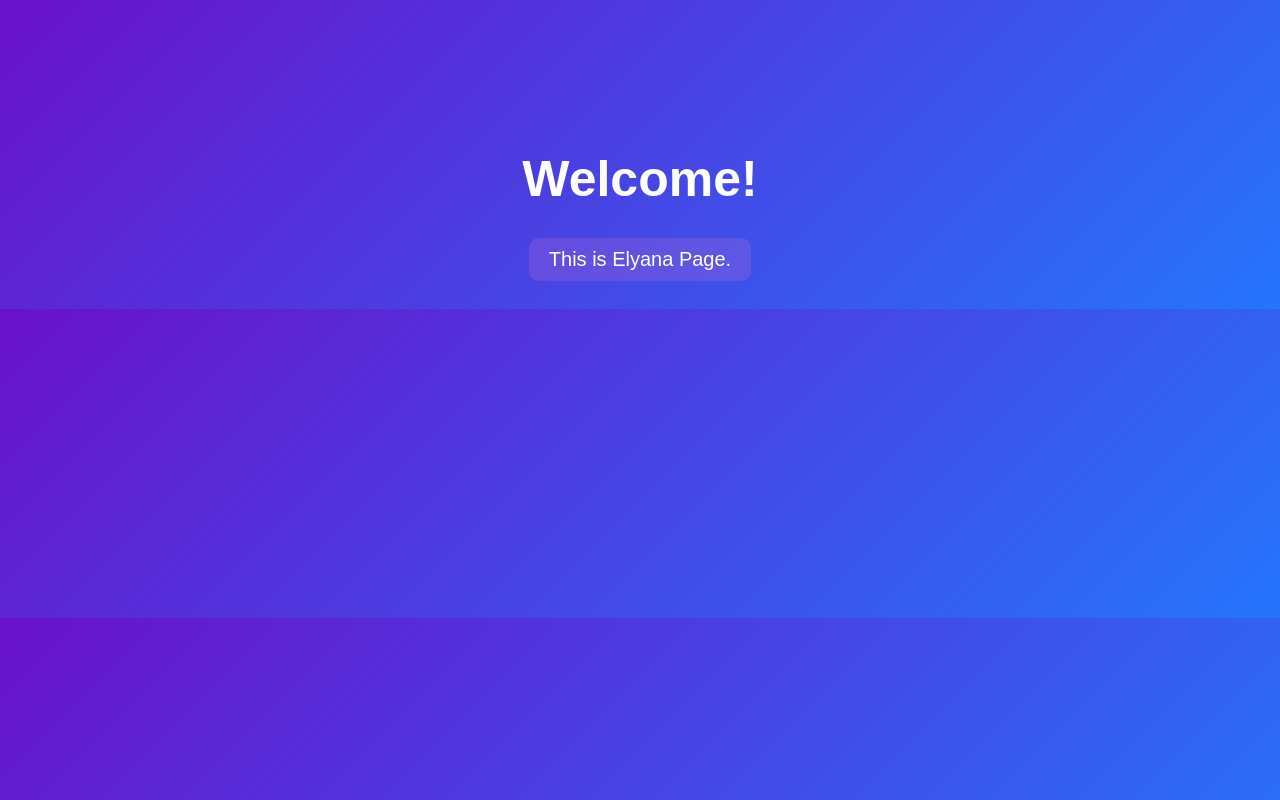
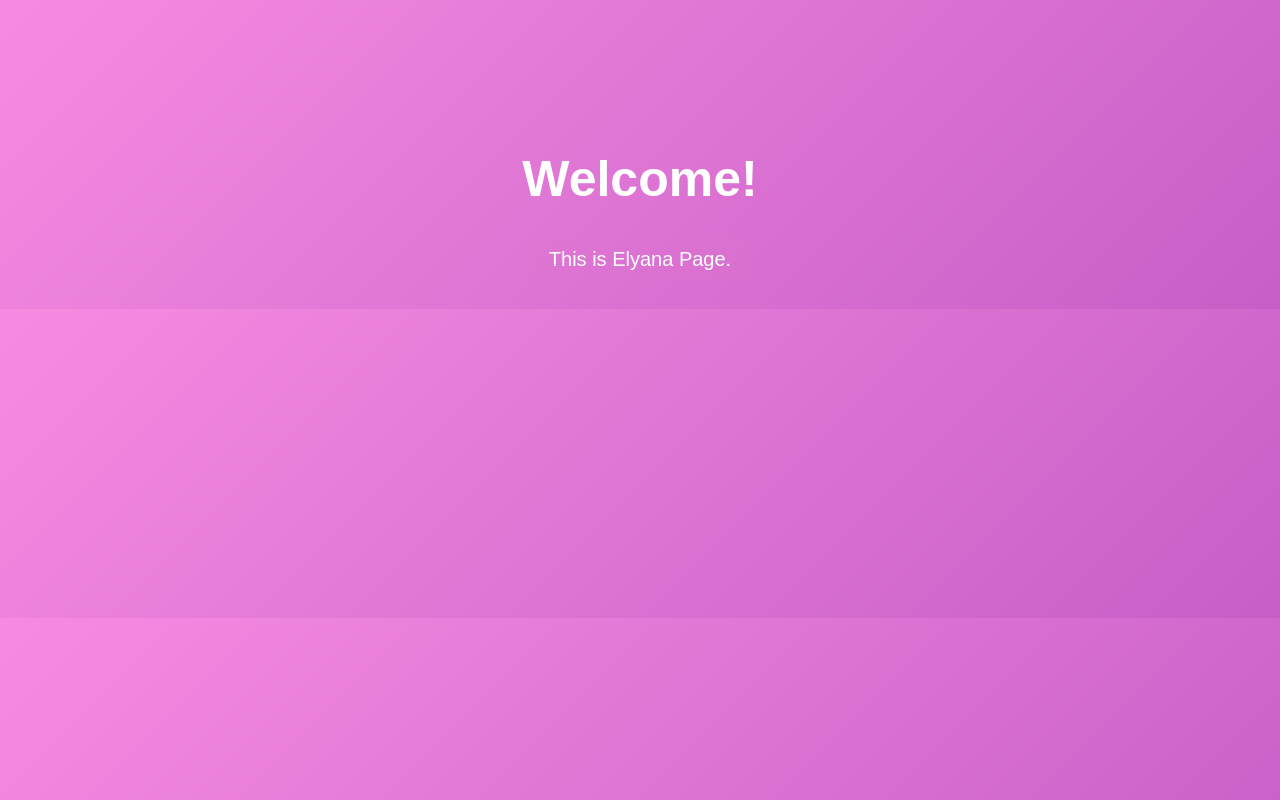
Before and after one commit to Sahelyana/Mobileprogramming, a plain HTML site: page index.html in a window 1280 px wide. Drawn offline with Linux system fonts and the light colour scheme.

Commit message:
color change

```diff
--- a/style.css
+++ b/style.css
@@ -1,5 +1,5 @@
 body{
-    background: linear-gradient(135deg,#6a11cb,#2575fc);
+    background: linear-gradient(135deg,#f68ce1,#c75ec7);
     font-family: Arial, sans-serif;
     text-align: center;
     color: white;
```
